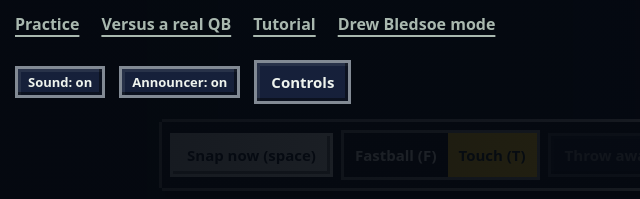
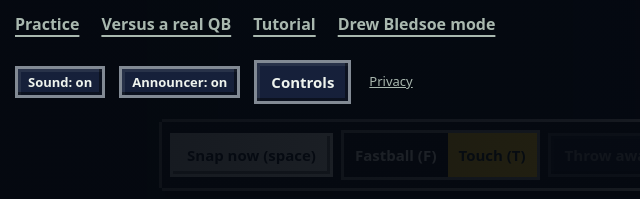
Before and after one commit to YongweiChe/pocketpasser, a website: page fp2_src.html in a window 1280 px wide. Shown: the part 598-797 px from the top of the page, 49-689 px from the left. Drawn offline with nearby package versions, Linux system fonts and the light colour scheme; a web font is replaced by a local one.

Commit message:
Privacy policy page (pocketpasser.io/privacy) and a home link, for Google's OAuth branding
Co-Authored-By: Claude Opus 5.5 <noreply@anthropic.com>

```diff
--- a/fp2_src.html
+++ b/fp2_src.html
@@ -118,7 +118,7 @@ body.home #game>.hud:not(#start){visibility:hidden}
 .hmAlt button:hover{color:var(--gold)}
 .fqBox{max-width:440px}.fqBox h2{margin:4px 0 8px}.fqBtns{display:flex;gap:10px;flex-wrap:wrap;margin-top:18px}
 .hmSet{display:flex;gap:10px 14px;flex-wrap:wrap;align-items:center}
-.hmSet .lbl{margin:0}.artRow{display:inline-flex;align-items:center;gap:8px;white-space:nowrap}
+.hmSet .lbl{margin:0}.hmPriv{color:var(--mute);font-size:13px;margin-left:4px}.hmPriv:hover{color:var(--gold)}.artRow{display:inline-flex;align-items:center;gap:8px;white-space:nowrap}
 #soundPick,#annPick{min-height:32px;font-size:13px;padding:0 10px}
 .hmKeys{display:flex;gap:8px 18px;flex-wrap:wrap;color:var(--mute);font-size:12px}
 kbd{font:600 12px "RetroText",system-ui,sans-serif;display:inline-block;min-width:20px;padding:1px 6px;margin-right:3px;border:1px solid var(--line);border-bottom-width:2px;border-radius:5px;color:var(--ink);text-align:center}
@@ -575,7 +575,7 @@ body.presnap.bledsoe #sit>:not(#hot){display:none!important}body.presnap.bledsoe
         <nav class="hmModes" aria-label="Game modes">
           <button class="cta" id="go"><span class="ctaMain">Play today’s 6 snaps</span><span class="ctaMeta"><span id="today"></span> · <span id="hmDaily">Not played yet</span></span></button>
           <p class="hmAlt"><button id="goPractice">Practice</button><button id="goVs">Versus a real QB</button><button id="tutBtn">Tutorial</button><button id="goBled">Drew Bledsoe mode</button><button id="goBoard" hidden>Leaderboard</button></p>
-          <div class="hmSet"><button id="soundPick" aria-pressed="true">Sound: on</button><button id="annPick" aria-pressed="true">Announcer: on</button><button id="keysPick">Controls</button></div>
+          <div class="hmSet"><button id="soundPick" aria-pressed="true">Sound: on</button><button id="annPick" aria-pressed="true">Announcer: on</button><button id="keysPick">Controls</button><a class="hmPriv" href="privacy">Privacy</a></div>
         </nav>
       </div>
       <div class="vsSheet" id="firstQ" hidden role="dialog" aria-modal="true" aria-labelledby="fqH"><div class="vsBox fqBox">
```
